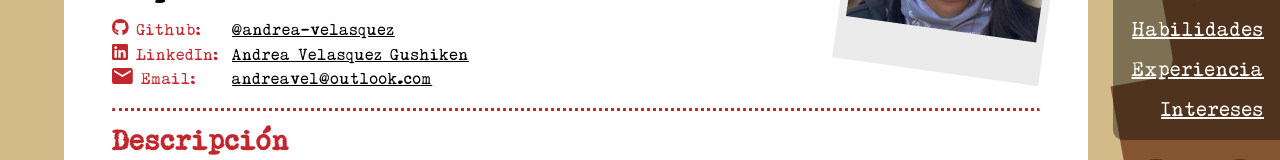
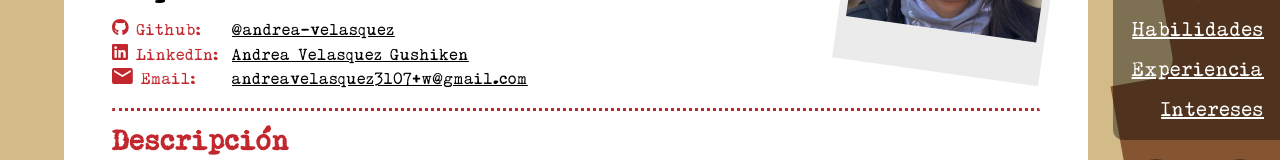
Before and after one commit to andrea-velasquez/andrea-velasquez.github.io, a React (Create React App) app: page / in a window 1280 px wide. Shown: the part 250-410 px from the top of the page. Built offline with nearby package versions, Linux system fonts and the light colour scheme.

Commit message:
Change email

```diff
--- a/src/components/Header.jsx
+++ b/src/components/Header.jsx
@@ -21,8 +21,8 @@
       },
       {
         site: "Email",
-        username: "andreavel@outlook.com",
-        link: "mailto:andreavel@outlook.com",
+        username: "andreavelasquez3107+w@gmail.com",
+        link: "mailto:andreavelasquez3107+w@gmail.com",
         logo: EmailLogo,
       },
     ],
```
